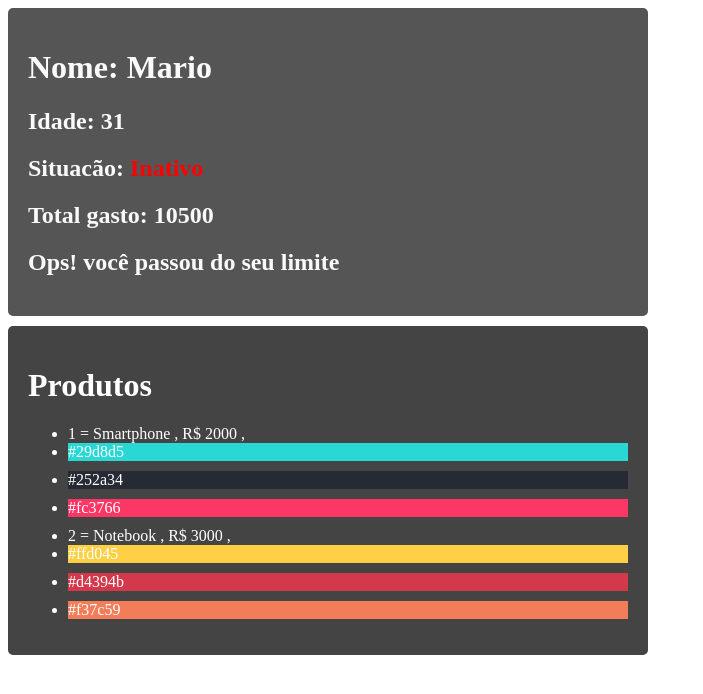
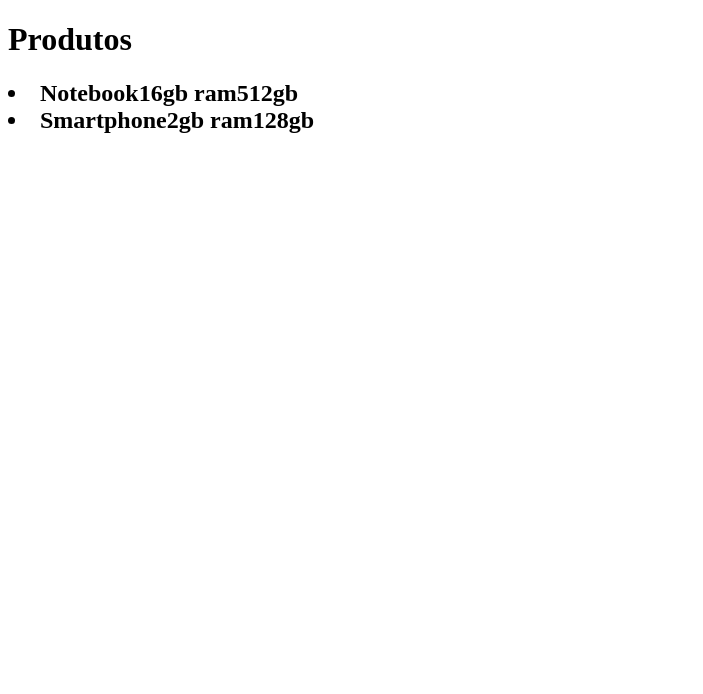
Before and after one commit to natamartins/Origamid, a React (Create React App) app: page /product in a window 1280 px wide. Shown: the top 694 px of the page, without its empty margins (0-703 px from the left). Built offline with nearby package versions, Linux system fonts and the light colour scheme.

Commit message:
new update

```diff
--- a/package.json
+++ b/package.json
@@ -8,6 +8,7 @@
     "@testing-library/user-event": "^13.2.1",
     "react": "^18.2.0",
     "react-dom": "^18.2.0",
+    "react-router-dom": "^6.4.3",
     "react-scripts": "5.0.1",
     "web-vitals": "^2.1.0"
   },
--- a/src/App.jsx
+++ b/src/App.jsx
@@ -1,11 +1,22 @@
-import Exercico01 from './components/exercicio01';
-import Exercico02 from './components/exercicio02';
+// import Exercico01 from './components/exercicio01';
+// import Exercico02 from './components/exercicio02';
+
+import { BrowserRouter, Route, Routes } from 'react-router-dom';
+import { Index } from './components/exercicio03/Index';
+import Home from './pages/home';
 
 const App = () => {
   return (
     <div>
-      <Exercico01 />
-      <Exercico02 />
+      <BrowserRouter>
+        <Routes>
+          <Route path="/" element={<Home />} exact />
+          <Route path="/product" element={<Index />} />
+        </Routes>
+      </BrowserRouter>
+      {/* <Exercico01 />
+      <Exercico02 /> */}
+      {/* <Home /> */}
     </div>
   );
 };
--- /dev/null
+++ b/src/components/exercicio03/Index.jsx
@@ -0,0 +1,20 @@
+const produtos = [
+  { nome: 'Notebook', propriedades: ['16gb ram', '512gb'] },
+  { nome: 'Smartphone', propriedades: ['2gb ram', '128gb'] },
+];
+
+export const Index = () => {
+  return (
+    <div>
+      <h1>Produtos</h1>
+      <h2>
+        {produtos.map((res) => (
+          <li>
+            {res.nome}
+            {res.propriedades}
+          </li>
+        ))}
+      </h2>
+    </div>
+  );
+};
--- /dev/null
+++ b/src/pages/home.jsx
@@ -0,0 +1,12 @@
+import { Link } from 'react-router-dom';
+
+const Home = () => {
+  return (
+    <div>
+      <h1>Home Page</h1>
+      <Link to="/product">Product!</Link>
+    </div>
+  );
+};
+
+export default Home;
```
Also changed, not shown: 1 other file (tests, documents, lock files or other folders).
